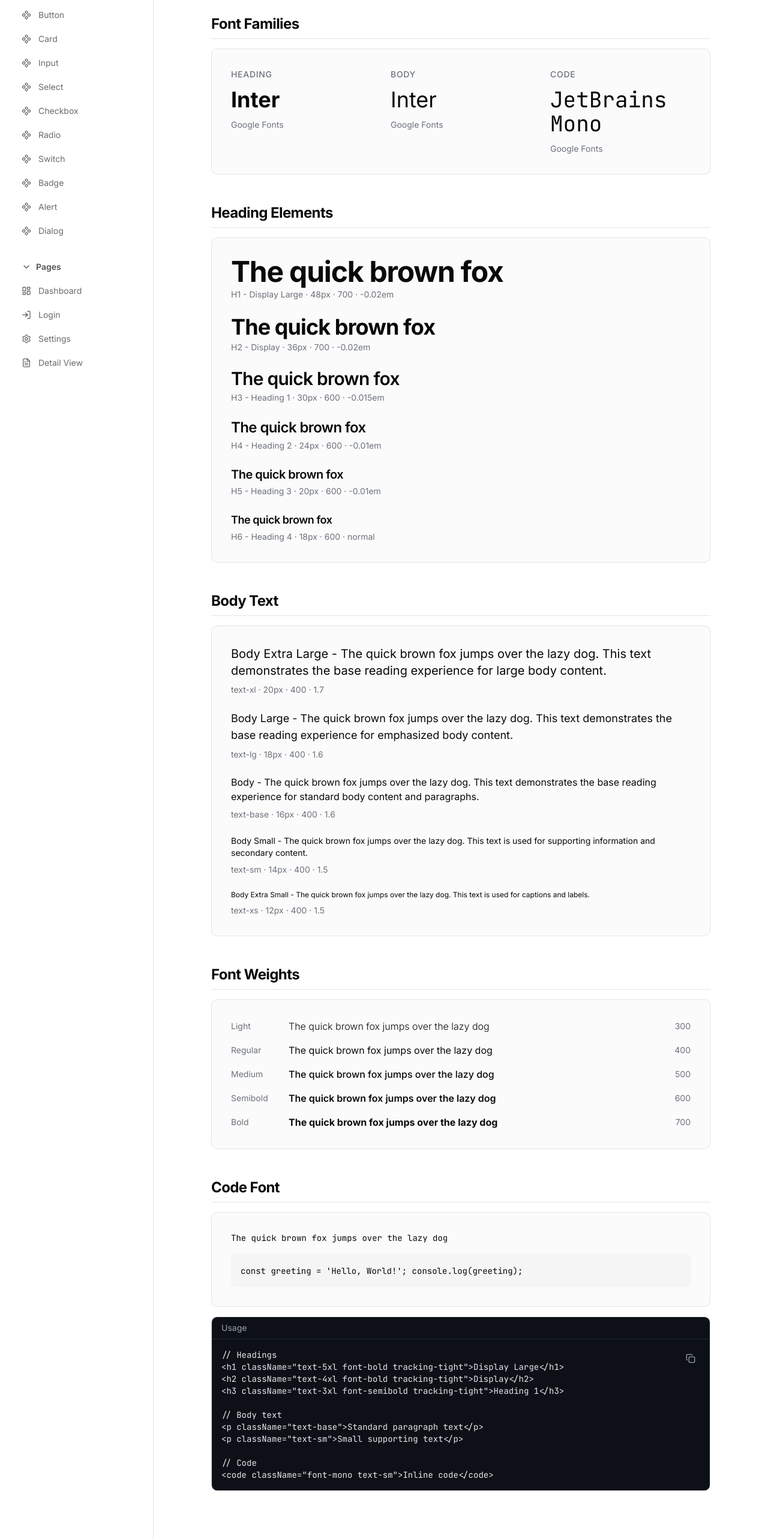
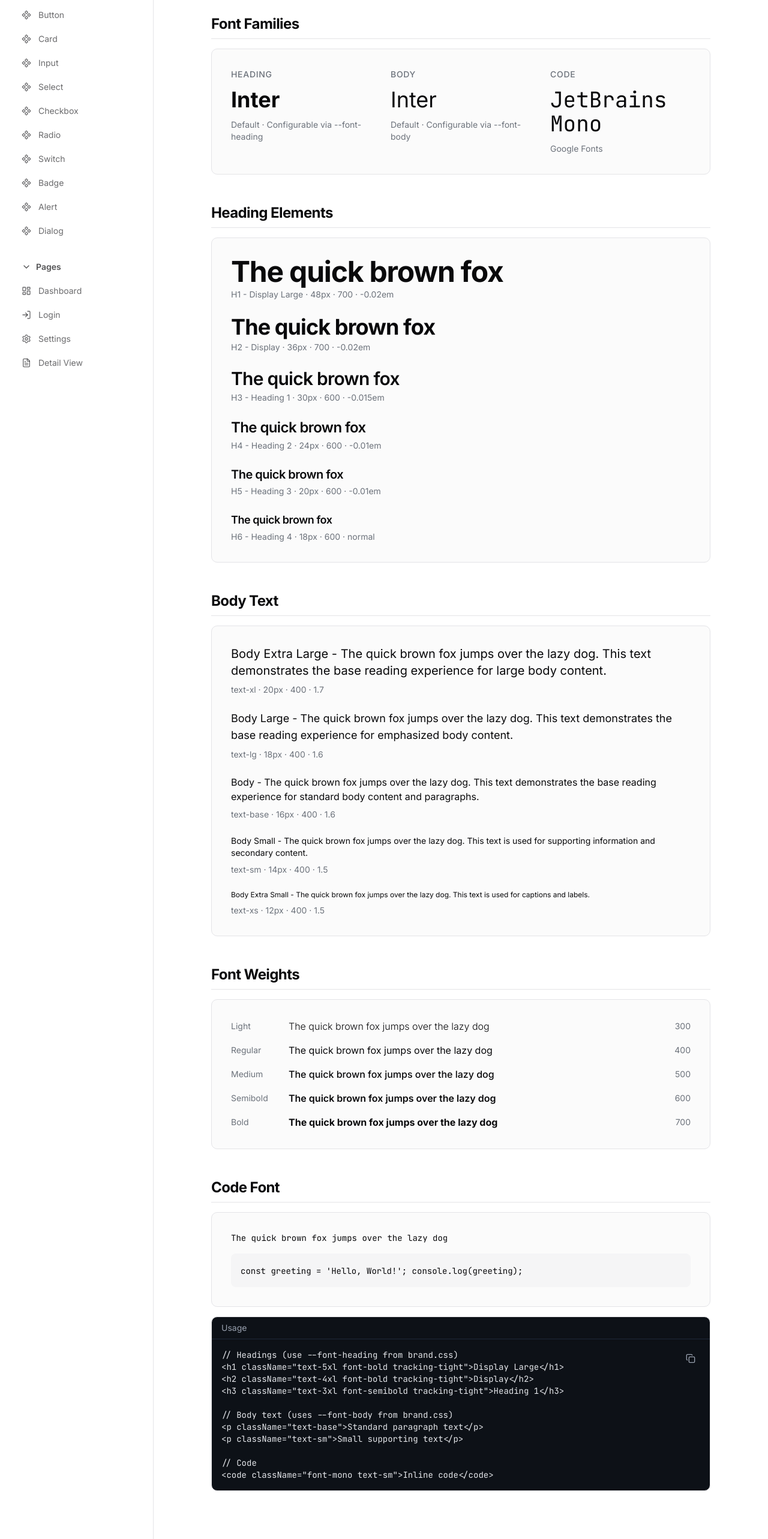
Before and after one commit to sftmlg/schmid-design-system, a Next.js app: page /foundation/typography in a window 1280 px wide. Shown: the part 217-2783 px from the top of the page at 60% size. Built offline with nearby package versions, Linux system fonts and the light colour scheme.

Commit message:
Clarify font configurability in typography page template

```diff
--- a/src/app/foundation/typography/page.tsx
+++ b/src/app/foundation/typography/page.tsx
@@ -18,12 +18,12 @@ export default function TypographyPage() {
 						<div className='space-y-3'>
 							<p className='text-sm font-medium text-muted-foreground uppercase tracking-wider'>Heading</p>
 							<p className='text-4xl font-bold'>Inter</p>
-							<p className='text-sm text-muted-foreground'>Google Fonts</p>
+							<p className='text-sm text-muted-foreground'>Default · Configurable via --font-heading</p>
 						</div>
 						<div className='space-y-3'>
 							<p className='text-sm font-medium text-muted-foreground uppercase tracking-wider'>Body</p>
 							<p className='text-4xl'>Inter</p>
-							<p className='text-sm text-muted-foreground'>Google Fonts</p>
+							<p className='text-sm text-muted-foreground'>Default · Configurable via --font-body</p>
 						</div>
 						<div className='space-y-3'>
 							<p className='text-sm font-medium text-muted-foreground uppercase tracking-wider'>Code</p>
@@ -206,12 +206,12 @@ export default function TypographyPage() {
 
 				<CodeBlock
 					title='Usage'
-					code={`// Headings
+					code={`// Headings (use --font-heading from brand.css)
 <h1 className="text-5xl font-bold tracking-tight">Display Large</h1>
 <h2 className="text-4xl font-bold tracking-tight">Display</h2>
 <h3 className="text-3xl font-semibold tracking-tight">Heading 1</h3>
 
-// Body text
+// Body text (uses --font-body from brand.css)
 <p className="text-base">Standard paragraph text</p>
 <p className="text-sm">Small supporting text</p>
 
```
